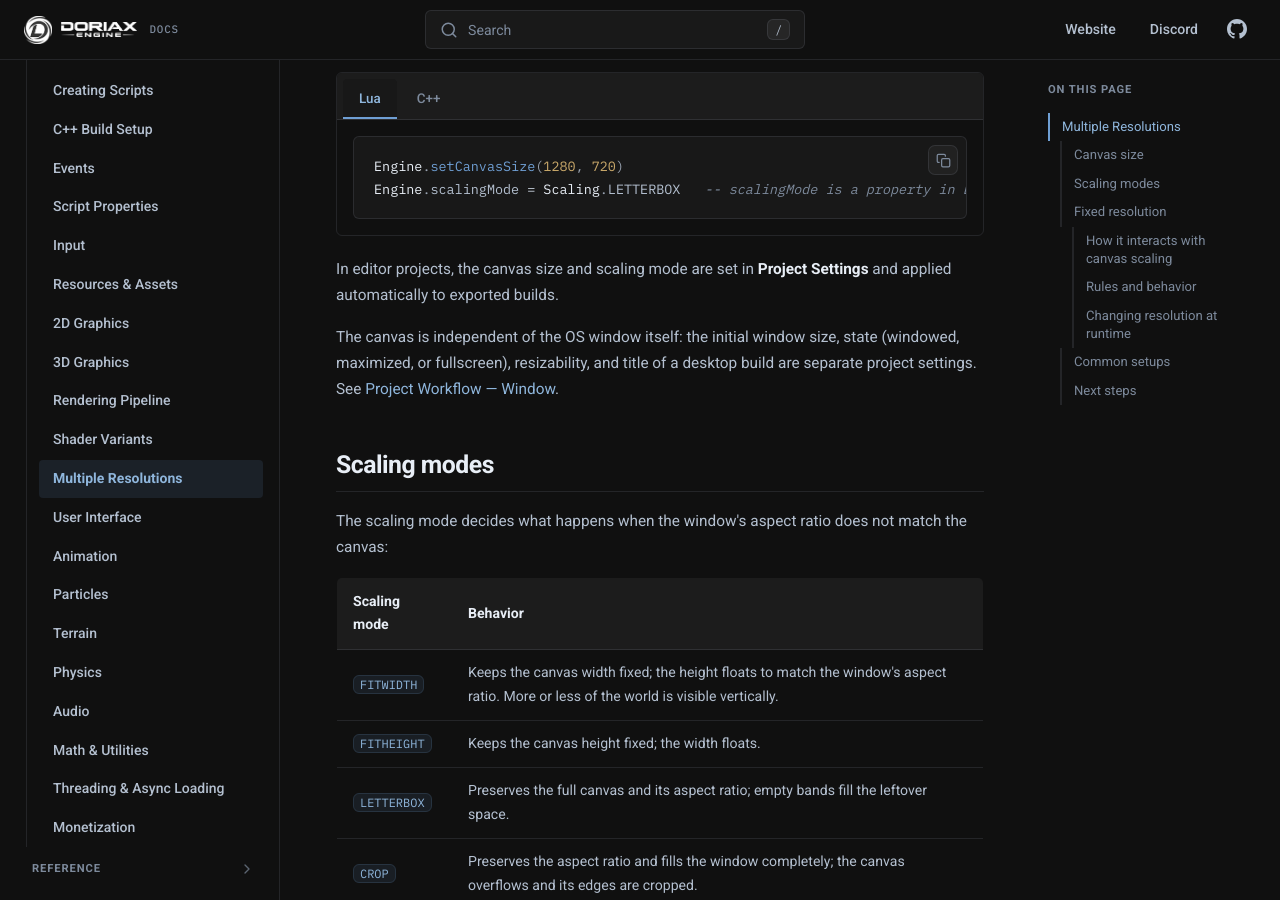
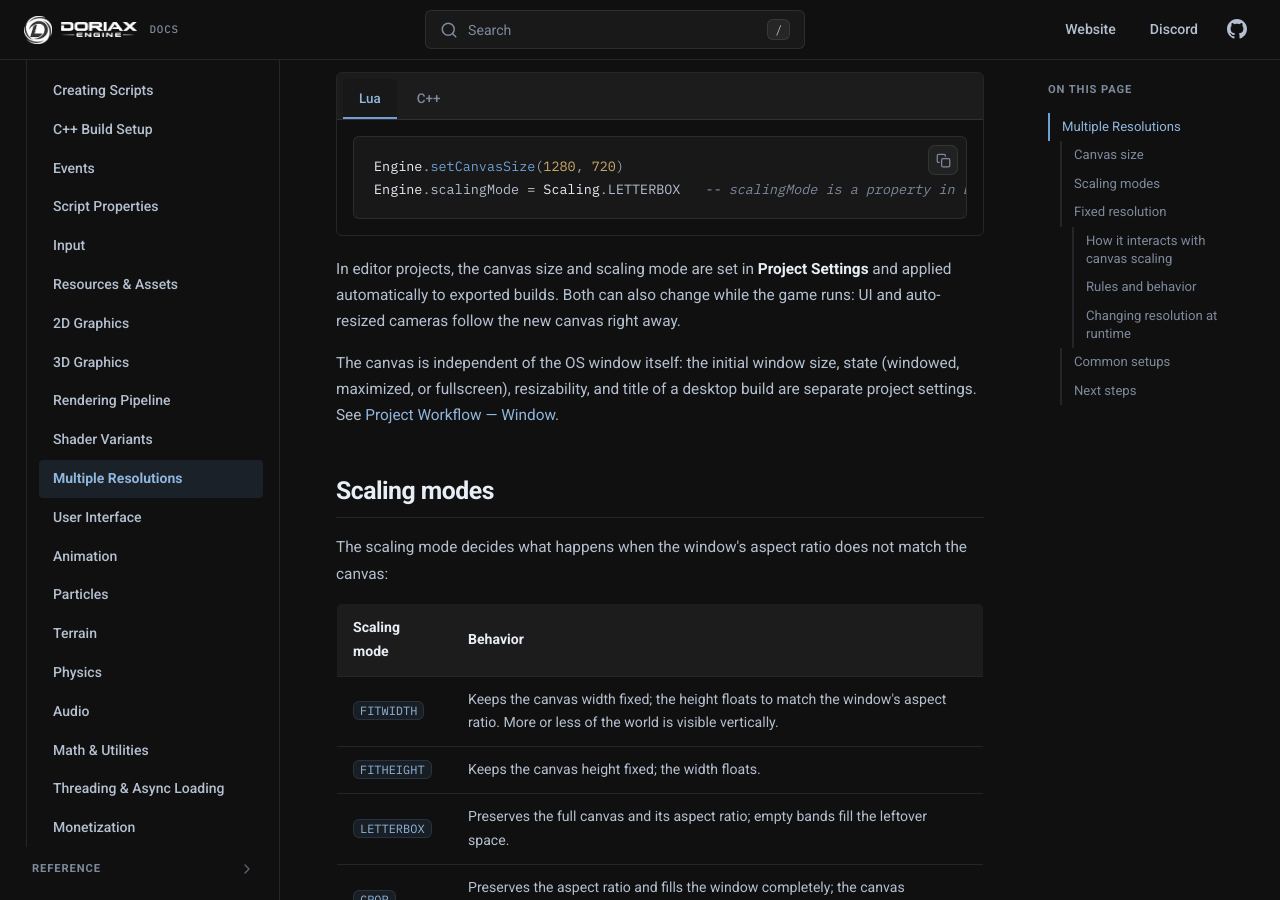
Before and after one commit to doriaxengine/doriax-docs, an MkDocs documentation site: the page built from docs/manual/multiple-resolutions.md, in a window 1280 px wide and 900 px high, scrolled down 608 px. Built offline with MkDocs 1.6.1, drawn with Linux system fonts in a browser that asks for light colours; comment, search, counter and statistics services are not loaded.

Commit message:
Doc runtime canvas size and scaling changes

````diff
--- a/docs/manual/multiple-resolutions.md
+++ b/docs/manual/multiple-resolutions.md
@@ -41,7 +41,8 @@ game runs on:
     ```
 
 In editor projects, the canvas size and scaling mode are set in **Project Settings**
-and applied automatically to exported builds.
+and applied automatically to exported builds. Both can also change while the game runs:
+UI and auto-resized cameras follow the new canvas right away.
 
 The canvas is independent of the OS window itself: the initial window size, state
 (windowed, maximized, or fullscreen), resizability, and title of a desktop build are
````
Also changed, not shown: docs/reference/classes/engine.md (+2 -2 lines).
